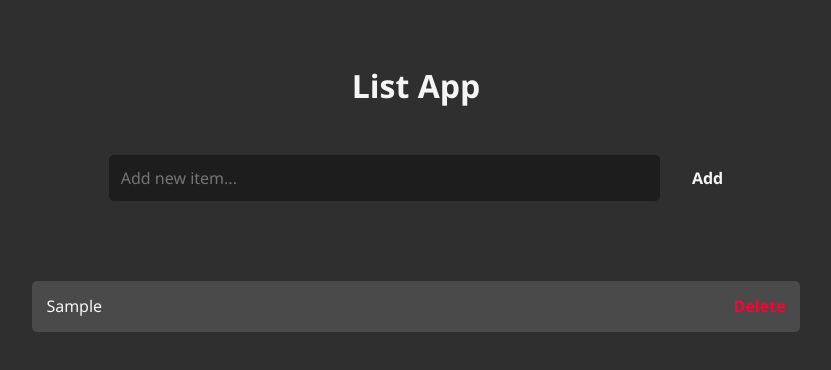
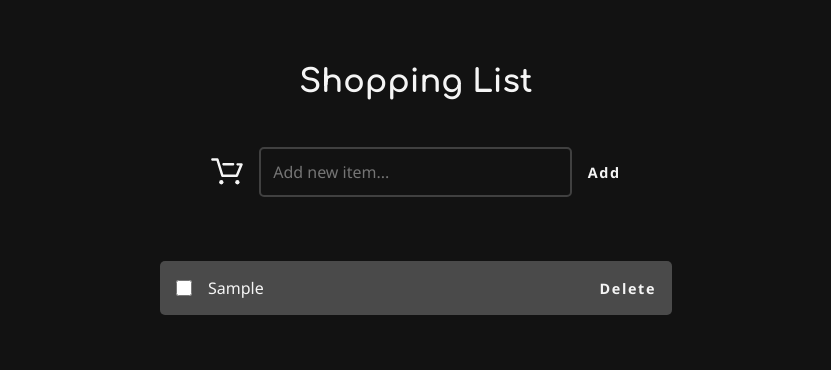
Before and after one commit to jacobrobertsdev/shopping-list, a plain HTML site: page index.html in a window 1280 px wide. Both pictures are taken after typing "Sample" into the empty fields and a click on the button "Add". Shown: the whole page, without its empty margins (224-1055 px from the left). Drawn offline with Linux system fonts and the light colour scheme.

Commit message:
Add checkboxes and final styles

```diff
--- a/index.html
+++ b/index.html
@@ -4,13 +4,20 @@
     <meta charset="UTF-8" />
     <meta name="viewport" content="width=device-width, initial-scale=1.0" />
     <link rel="stylesheet" href="styles.css" />
-    <title>List App</title>
+    <link rel="preconnect" href="https://fonts.googleapis.com" />
+    <link rel="preconnect" href="https://fonts.gstatic.com" crossorigin />
+    <link
+      href="https://fonts.googleapis.com/css2?family=Comfortaa:wght@400;500;600;700&display=swap"
+      rel="stylesheet"
+    />
+    <title>Shopping List</title>
   </head>
   <body>
     <header>
-      <h1>List App</h1>
+      <h1>Shopping List</h1>
       <form action="" id="new-item-form">
         <div class="form-flex">
+          <img src="Images/shopping-cart-3047.svg" alt="" />
           <input
             type="text"
             id="new-item-input"
--- a/script.js
+++ b/script.js
@@ -20,12 +20,17 @@ function createItem() {
   newListItem.classList.add("list-item");
   itemsList.appendChild(newListItem);
 
+  const itemCheckbox = document.createElement("input");
+  itemCheckbox.type = "checkbox";
+  itemCheckbox.classList.add("checkbox");
+  newListItem.appendChild(itemCheckbox);
+
   const itemTextInput = document.createElement("input");
   itemTextInput.type = "text";
   itemTextInput.classList.add("item-text");
   itemTextInput.setAttribute("id", uniqueId);
   itemTextInput.value = newItem.text;
-  itemTextInput.setAttribute("contentEditable", "true");
+  itemTextInput.setAttribute("readonly", "readonly");
   newListItem.appendChild(itemTextInput);
 
   const deleteButton = document.createElement("button");
--- a/styles.css
+++ b/styles.css
@@ -8,14 +8,14 @@
 
 :root {
   --dark: #4a4a4a;
-  --darker: #2f2f2f;
-  --darkest: #1d1d1d;
+  --darkest: #121212;
   --gray: #8181816b;
   --text: #f5f5f5;
+  --font: "Comfortaa", sans-serif;
 }
 
 body {
-  background-color: var(--darker);
+  background-color: var(--darkest);
   min-height: 100vh;
   display: flex;
   flex-direction: column;
@@ -23,14 +23,21 @@ body {
 }
 
 header {
-  margin: 1rem;
+  margin: 1rem auto 0 auto;
   text-align: center;
   width: 100%;
 }
 
+header img {
+  display: inline-block;
+  max-width: 2rem;
+}
+
 h1 {
+  font-family: var(--font);
   color: var(--text);
   margin: 3rem auto;
+  font-weight: 700;
 }
 
 .form-flex {
@@ -47,26 +54,9 @@ form input {
   color: var(--text);
   background-color: var(--darkest);
   padding: 0.75rem;
+  border: 2px solid var(--gray);
   border-radius: 5px;
-}
-
-input {
-  font-size: 1rem;
-  flex-grow: 1;
-  margin-right: 1rem;
-  color: var(--text);
-  background: none;
-  border: none;
-}
-
-button {
-  font-size: 1rem;
-  font-weight: bold;
-  cursor: pointer;
-  margin-left: 1rem;
-  background: transparent;
-  color: var(--text);
-  border: none;
+  margin: 0 1.5rem;
 }
 
 main {
@@ -76,20 +66,54 @@ main {
 .list-item {
   color: var(--text);
   border-radius: 5px;
-  padding: 0.9rem;
+  padding: 1rem;
   background-color: var(--dark);
   display: flex;
   justify-content: space-between;
   margin: 1rem auto;
 }
 
-.delete-button {
-  color: rgb(255, 0, 51);
+input[type="checkbox"] {
+  width: 1rem;
+}
+
+input[type="checkbox"]:checked + input[type="text"] {
+  text-decoration: line-through;
+}
+
+form input,
+.item-text {
+  font-weight: 500;
+  font-size: 1rem;
+  flex-grow: 1;
+  margin: 0 1rem;
+  color: var(--text);
+  background: none;
+}
+
+li input[type="text"] {
+  pointer-events: none;
+  border: none;
+}
+button {
+  font-size: 0.9rem;
+  font-weight: bold;
+  letter-spacing: 0.1rem;
+  cursor: pointer;
+  background: transparent;
+  color: var(--text);
+  border: none;
+  transition: opacity 0.2s ease;
+}
+
+button:hover,
+button:active {
+  opacity: 0.8;
 }
 
 @media (min-width: 900px) {
   header,
   main {
-    max-width: 60%;
+    max-width: 40%;
   }
 }
```
Also changed, not shown: Images/shopping-cart-3047.svg (added).
